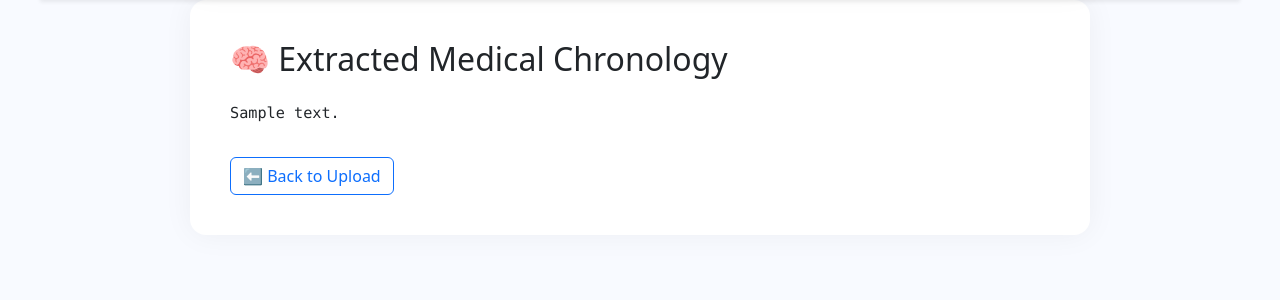
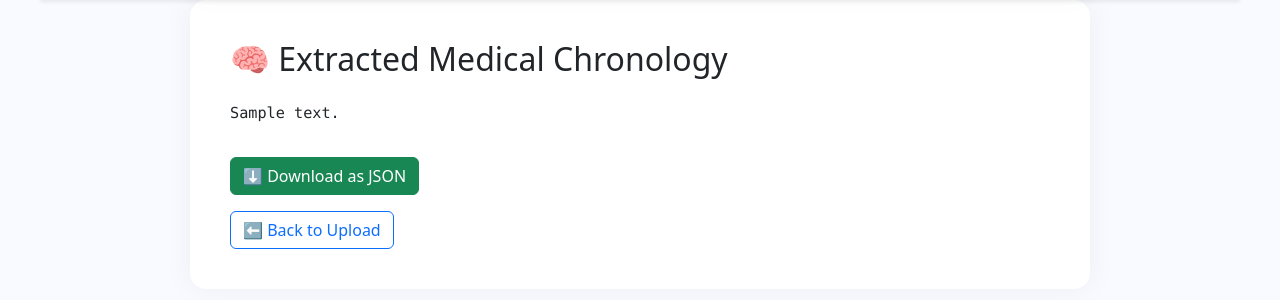
Before and after one commit to Shpatii/medical-agent, a Flask app: template templates/result.html in a window 1280 px wide. Shown: the part 176-476 px from the top of the page. Run offline with Flask 3, Linux system fonts and the light colour scheme; the template is opened without the code that fills it: most values are stand-ins (such as "Sample title", 1, 10 or a date in 2020).

Commit message:
Final Version

```diff
--- a/logic/extract.py
+++ b/logic/extract.py
@@ -64,7 +64,7 @@ def extract_text_from_pdf(file_path):
 # Medical chronology (chunked)
 def generate_medical_chronology(text):
     text_splitter = RecursiveCharacterTextSplitter(
-        chunk_size=27000,
+        chunk_size=50000,
         chunk_overlap=200
     )
 
--- a/main.py
+++ b/main.py
@@ -1,4 +1,4 @@
-from flask import Flask, request, render_template
+from flask import Flask, request, render_template, make_response
 from flask_cors import CORS
 import os
 from logic.extract import extract_text_from_pdf, generate_medical_chronology
@@ -31,5 +31,13 @@ def upload_file():
     except Exception as e:
         return f"Server Error: {str(e)}", 500
 
+@app.route("/download/json", methods=["POST"])
+def download_json():
+    summary = request.form["summary"]
+    response = make_response(summary)
+    response.headers["Content-Disposition"] = "attachment; filename=summary.json"
+    response.mimetype = "application/json"
+    return response
+
 if __name__ == "__main__":
     app.run(debug=True)
--- a/templates/result.html
+++ b/templates/result.html
@@ -51,7 +51,14 @@
 <div class="container">
   <h2 class="mb-4">🧠 Extracted Medical Chronology</h2>
   <pre>{{ summary }}</pre>
+
+    <form action="/download/json" method="post">
+  <input type="hidden" name="summary" value="{{ summary | tojson | safe }}">
+  <button type="submit" class="btn btn-success mt-3">⬇️ Download as JSON</button>
+</form>
+
   <a href="http://127.0.0.1:5500/front/index.html" class="btn btn-outline-primary mt-3">⬅ Back to Upload</a>
+
 </div>
 
 </body>
```
